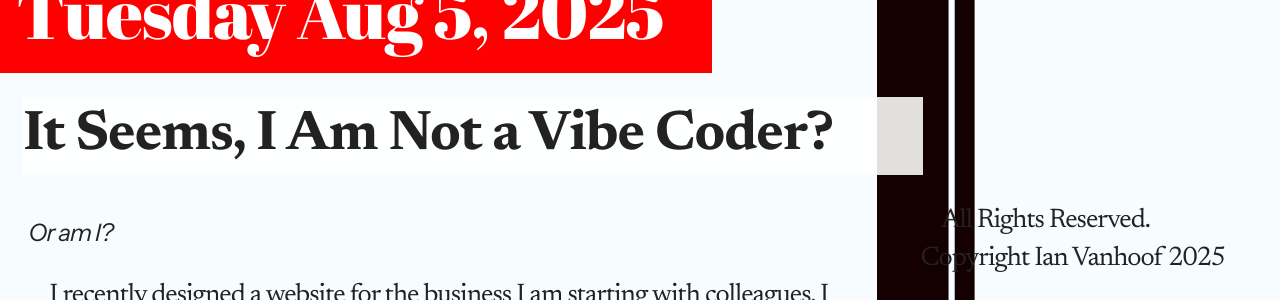
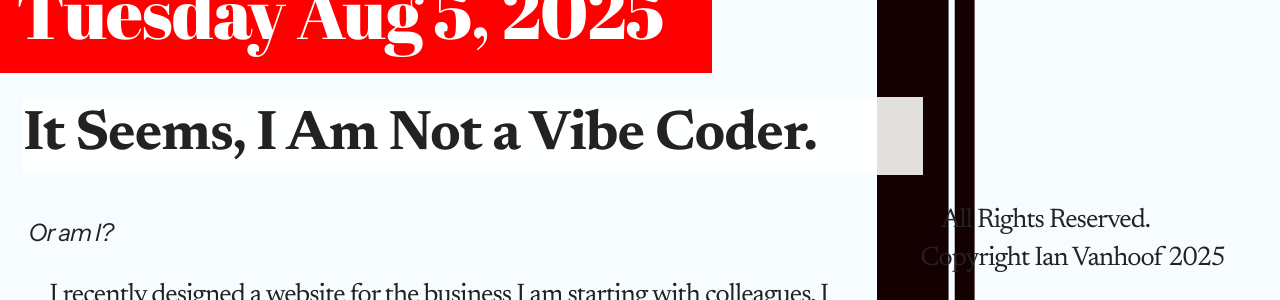
Before and after one commit to ianvanhoof/ianvanhoof.github.io, a Jekyll site: the page built from _posts/2025-08-05-StillChallenging.html, in a window 1280 px wide and 900 px high. Shown: the part 133-433 px from the top of the window. Built offline with Jekyll 4.4.1, drawn with Linux system fonts in a browser that asks for light colours.

Commit message:
Darn Piunctuation

```diff
--- a/_posts/2025-08-05-StillChallenging.html
+++ b/_posts/2025-08-05-StillChallenging.html
@@ -3,7 +3,7 @@ title: I am not a vibe coder I guess
 layout: post
 ---
 <h1>
-    It Seems, I Am Not a Vibe Coder?
+    It Seems, I Am Not a Vibe Coder.
 </h1>
 <section class="cel-100">
     <h2>
```
